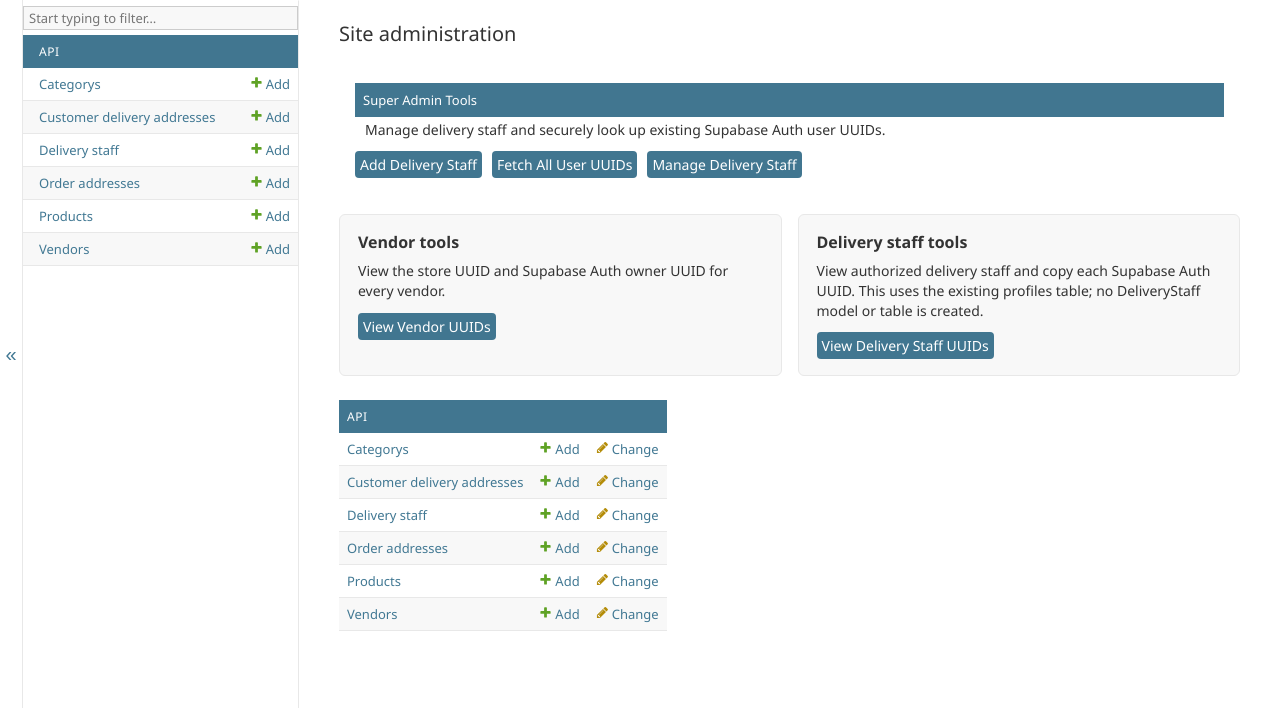
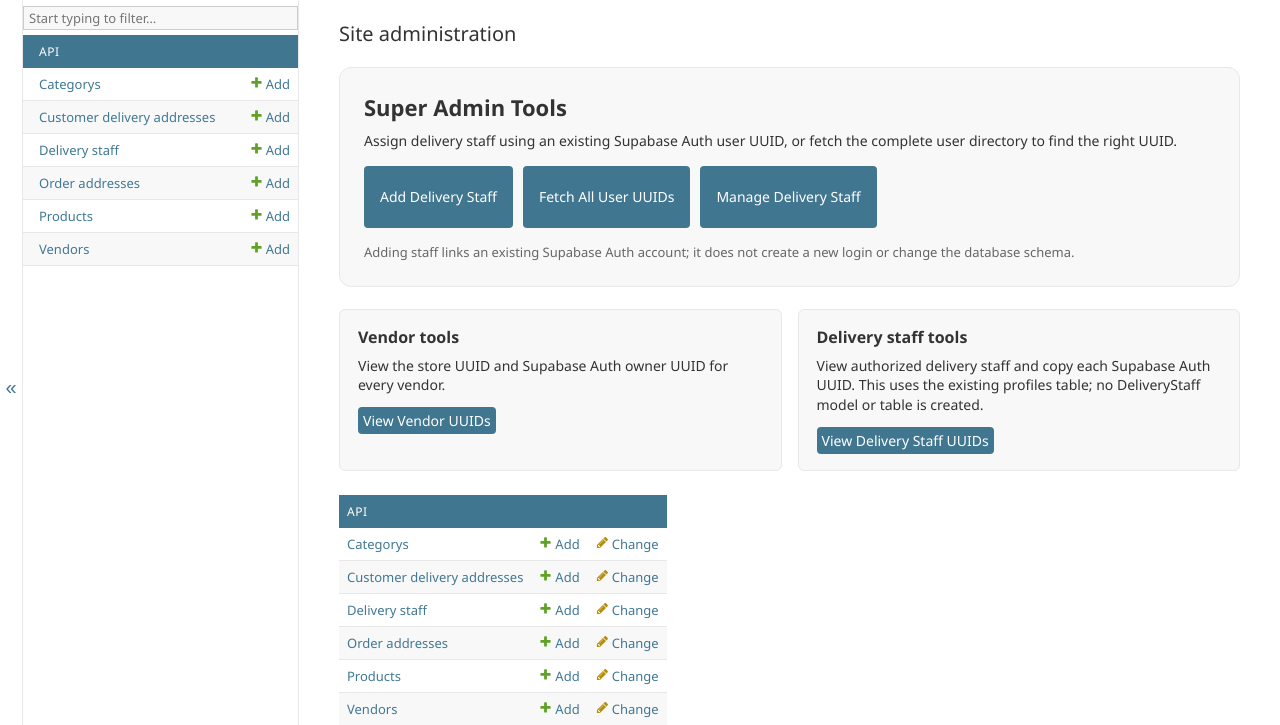
Before and after one commit to balatechitsolutions/Bala-Fashion-Rayachoty, a Django app: page /admin/ in a window 1280 px wide. Shown: the part 92-817 px from the top of the page. Run offline with Django 5.2, Linux system fonts and the light colour scheme; the visitor is signed in with stand-in values (Sample User, id 1); parts of the project's set-up code (start-up, migrations or seed data) failed here and were passed over; some libraries are stand-ins or nearby versions.

Commit message:
Improve super admin delivery staff and UUID tools

```diff
--- a/bala-fashion-rayachoty-web/backend/templates/admin/custom_index.html
+++ b/bala-fashion-rayachoty-web/backend/templates/admin/custom_index.html
@@ -3,15 +3,27 @@
 
 {% block content %}
   {% if user.is_active and user.is_superuser %}
-    <div class="module" style="margin-bottom: 20px; padding: 16px;">
-      <h2>Super Admin Tools</h2>
-      <p>Manage delivery staff and securely look up existing Supabase Auth user UUIDs.</p>
-      <div style="display:flex;flex-wrap:wrap;gap:10px;margin-top:12px;">
-        <a class="button" href="{% url 'admin:api_deliverystaff_add' %}">Add Delivery Staff</a>
+    <section class="bf-super-admin-tools" aria-labelledby="bf-super-admin-heading">
+      <h2 id="bf-super-admin-heading">Super Admin Tools</h2>
+      <p>Assign delivery staff using an existing Supabase Auth user UUID, or fetch the complete user directory to find the right UUID.</p>
+      <div class="bf-super-admin-actions">
+        <a class="button bf-primary" href="{% url 'admin:api_deliverystaff_add' %}">Add Delivery Staff</a>
         <a class="button" href="{% url 'admin-user-uuids' %}">Fetch All User UUIDs</a>
         <a class="button" href="{% url 'admin:api_deliverystaff_changelist' %}">Manage Delivery Staff</a>
       </div>
-    </div>
+      <p class="bf-super-admin-note">Adding staff links an existing Supabase Auth account; it does not create a new login or change the database schema.</p>
+    </section>
+    <style>
+      .bf-super-admin-tools{margin:0 0 22px;padding:clamp(16px,2.5vw,24px);background:var(--darkened-bg,#f8f8f8);
+        border:1px solid var(--hairline-color,#d9dfe7);border-radius:12px;box-sizing:border-box}
+      .bf-super-admin-tools h2{margin:0 0 8px;font-size:clamp(18px,2.2vw,22px)}
+      .bf-super-admin-tools p{line-height:1.55;margin:0 0 14px}
+      .bf-super-admin-actions{display:flex;flex-wrap:wrap;gap:10px}
+      .bf-super-admin-actions .button{display:inline-flex;align-items:center;justify-content:center;min-height:42px;padding:10px 16px}
+      .bf-super-admin-actions .bf-primary{background:var(--button-bg,#417690);color:var(--button-fg,#fff)}
+      .bf-super-admin-note{margin:14px 0 0!important;color:var(--body-quiet-color,#666);font-size:13px}
+      @media(max-width:600px){.bf-super-admin-actions{display:grid;grid-template-columns:1fr}.bf-super-admin-actions .button{width:100%;box-sizing:border-box}}
+    </style>
   {% endif %}
   {{ block.super }}
 {% endblock %}
```
